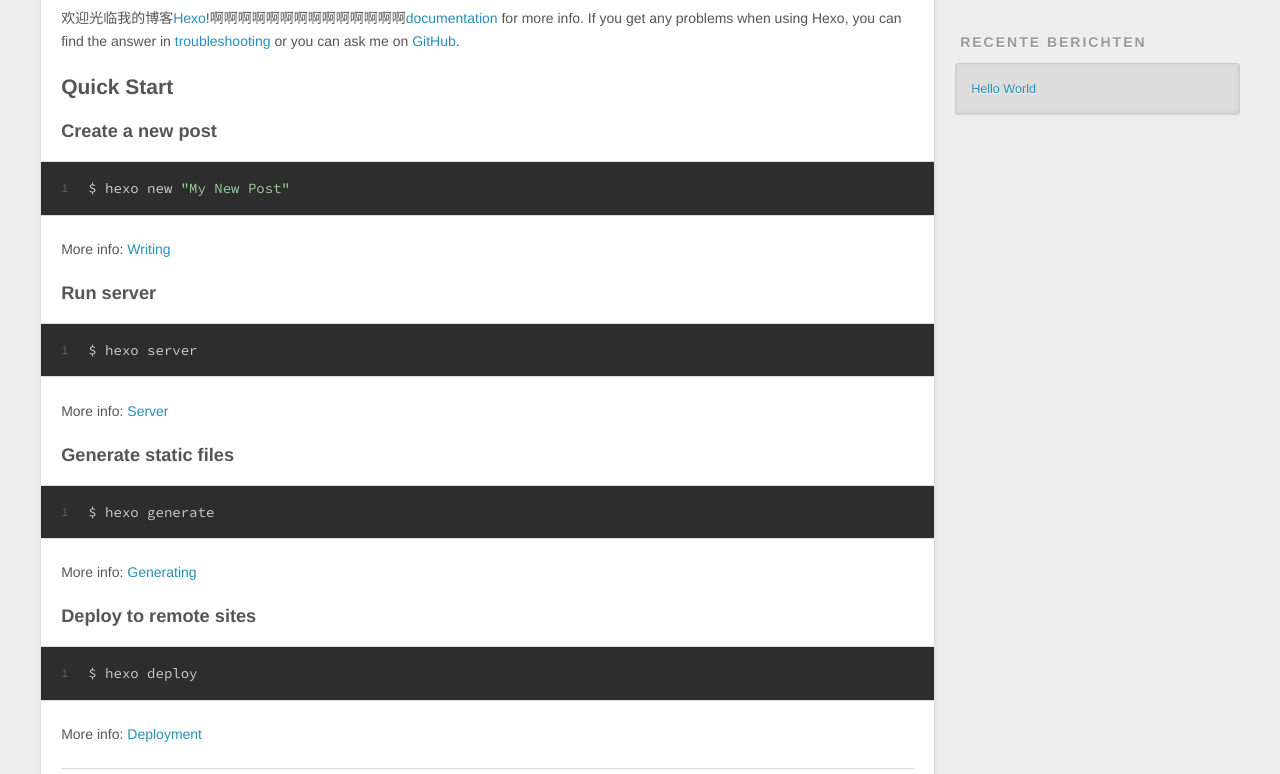
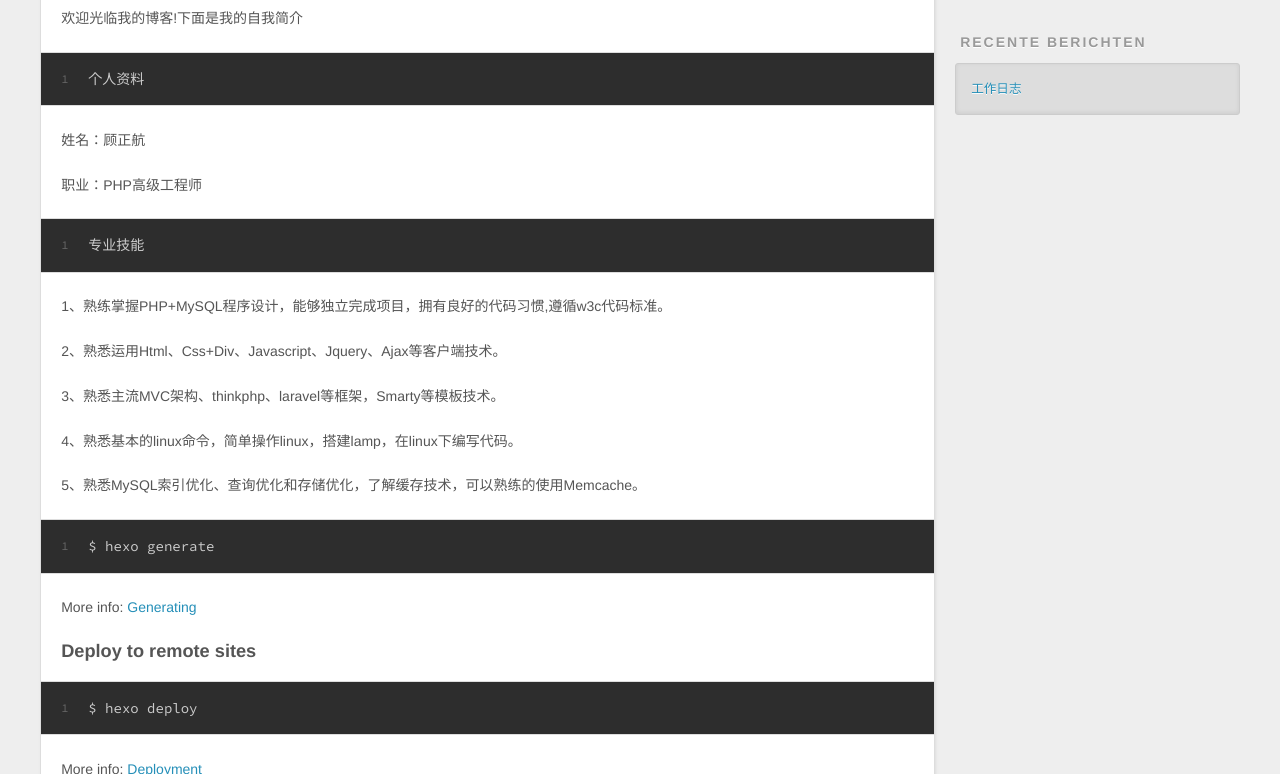
Before and after one commit to GuZhengHang/GuZhengHang.github.io, a plain HTML site: page index.html in a window 1280 px wide. Shown: the part 446-1220 px from the top of the page. Drawn offline with nearby package versions, Linux system fonts and the light colour scheme.

Commit message:
Site updated: 2016-06-03 16:39:41

```diff
--- a/index.html
+++ b/index.html
@@ -86,12 +86,17 @@
 
     <div class="article-entry" itemprop="articleBody">
 
-        <p>欢迎光临我的博客<a href="https://hexo.io/" target="_blank" rel="external">Hexo</a>!啊啊啊啊啊啊啊啊啊啊啊啊啊啊<a href="https://hexo.io/docs/" target="_blank" rel="external">documentation</a> for more info. If you get any problems when using Hexo, you can find the answer in <a href="https://hexo.io/docs/troubleshooting.html" target="_blank" rel="external">troubleshooting</a> or you can ask me on <a href="https://github.com/hexojs/hexo/issues" target="_blank" rel="external">GitHub</a>.</p>
-<h2 id="Quick-Start"><a href="#Quick-Start" class="headerlink" title="Quick Start"></a>Quick Start</h2><h3 id="Create-a-new-post"><a href="#Create-a-new-post" class="headerlink" title="Create a new post"></a>Create a new post</h3><figure class="highlight bash"><table><tr><td class="gutter"><pre><span class="line">1</span><br></pre></td><td class="code"><pre><span class="line">$ hexo new <span class="string">"My New Post"</span></span><br></pre></td></tr></table></figure>
-<p>More info: <a href="https://hexo.io/docs/writing.html" target="_blank" rel="external">Writing</a></p>
-<h3 id="Run-server"><a href="#Run-server" class="headerlink" title="Run server"></a>Run server</h3><figure class="highlight bash"><table><tr><td class="gutter"><pre><span class="line">1</span><br></pre></td><td class="code"><pre><span class="line">$ hexo server</span><br></pre></td></tr></table></figure>
-<p>More info: <a href="https://hexo.io/docs/server.html" target="_blank" rel="external">Server</a></p>
-<h3 id="Generate-static-files"><a href="#Generate-static-files" class="headerlink" title="Generate static files"></a>Generate static files</h3><figure class="highlight bash"><table><tr><td class="gutter"><pre><span class="line">1</span><br></pre></td><td class="code"><pre><span class="line">$ hexo generate</span><br></pre></td></tr></table></figure>
+        <p>欢迎光临我的博客!下面是我的自我简介</p>
+<figure class="highlight bash"><table><tr><td class="gutter"><pre><span class="line">1</span><br></pre></td><td class="code"><pre><span class="line">个人资料 </span><br></pre></td></tr></table></figure>
+<p>姓名：顾正航</p>
+<p>职业：PHP高级工程师</p>
+<figure class="highlight bash"><table><tr><td class="gutter"><pre><span class="line">1</span><br></pre></td><td class="code"><pre><span class="line">专业技能</span><br></pre></td></tr></table></figure>
+<p>1、熟练掌握PHP+MySQL程序设计，能够独立完成项目，拥有良好的代码习惯,遵循w3c代码标准。</p>
+<p>2、熟悉运用Html、Css+Div、Javascript、Jquery、Ajax等客户端技术。</p>
+<p>3、熟悉主流MVC架构、thinkphp、laravel等框架，Smarty等模板技术。</p>
+<p>4、熟悉基本的linux命令，简单操作linux，搭建lamp，在linux下编写代码。</p>
+<p>5、熟悉MySQL索引优化、查询优化和存储优化，了解缓存技术，可以熟练的使用Memcache。</p>
+<figure class="highlight bash"><table><tr><td class="gutter"><pre><span class="line">1</span><br></pre></td><td class="code"><pre><span class="line">$ hexo generate</span><br></pre></td></tr></table></figure>
 <p>More info: <a href="https://hexo.io/docs/generating.html" target="_blank" rel="external">Generating</a></p>
 <h3 id="Deploy-to-remote-sites"><a href="#Deploy-to-remote-sites" class="headerlink" title="Deploy to remote sites"></a>Deploy to remote sites</h3><figure class="highlight bash"><table><tr><td class="gutter"><pre><span class="line">1</span><br></pre></td><td class="code"><pre><span class="line">$ hexo deploy</span><br></pre></td></tr></table></figure>
 <p>More info: <a href="https://hexo.io/docs/deployment.html" target="_blank" rel="external">Deployment</a></p>
@@ -126,7 +131,7 @@
   <div class="widget-wrap">
     <h3 class="widget-title">Archieven</h3>
     <div class="widget">
-      <ul class="archive-list"><li class="archive-list-item"><a class="archive-list-link" href="/archives/2016/06/">June 2016</a></li></ul>
+      <ul class="archive-list"><li class="archive-list-item"><a class="archive-list-link" href="/archives/2016/06/">hexo+github常见问题</a></li></ul>
     </div>
   </div>
 
@@ -139,7 +144,7 @@
       <ul>
 
           <li>
-            <a href="/2016/06/02/hello-world/">Hello World</a>
+            <a href="/2016/06/02/hello-world/">工作日志</a>
           </li>
 
       </ul>
```
